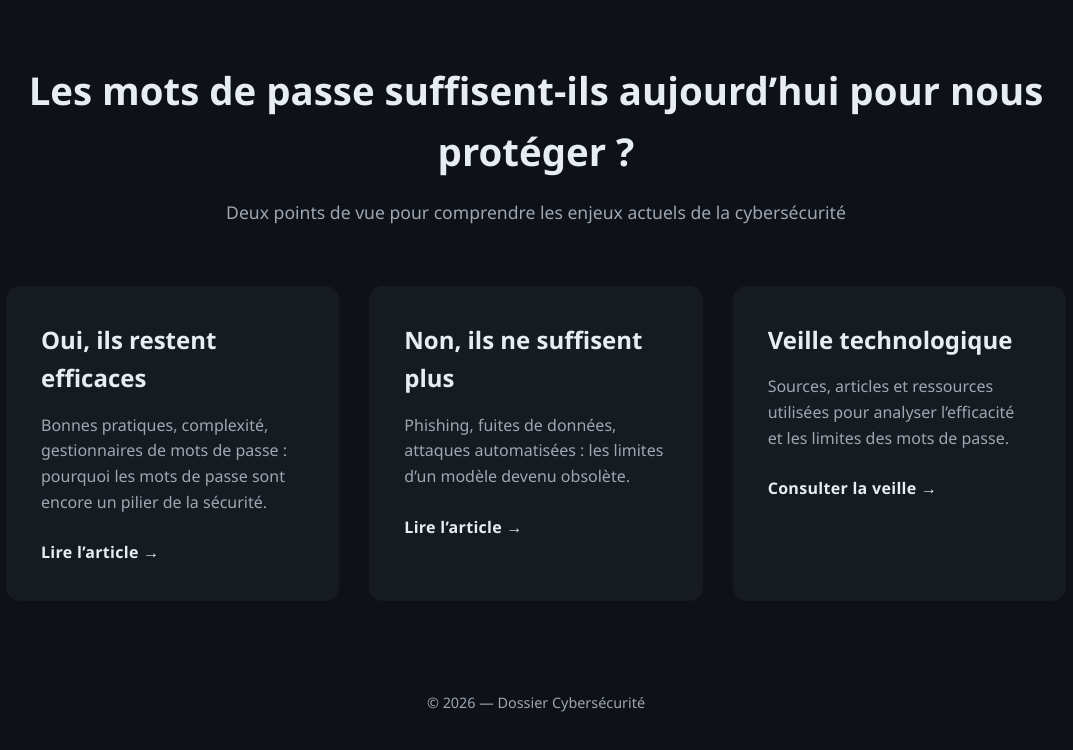
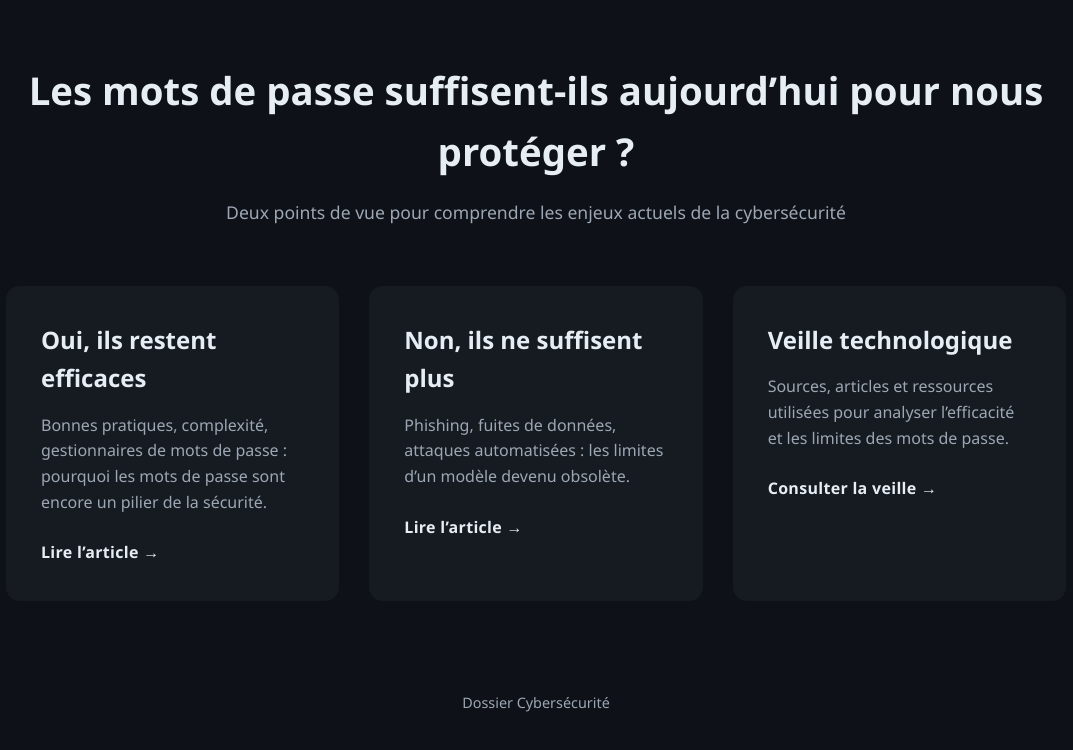
Before and after one commit to Antoninpampaloni/Projet-cyber, a plain HTML site: page index.html in a window 1280 px wide. Shown: the whole page, without its empty margins (104-1177 px from the left). Drawn offline with Linux system fonts and the light colour scheme.

Commit message:
Update index.html

```diff
--- a/index.html
+++ b/index.html
@@ -50,7 +50,7 @@
     </main>
 
     <footer class="footer">
-        <p>© 2026 — Dossier Cybersécurité</p>
+        <p>Dossier Cybersécurité</p>
     </footer>
 
 </body>
```
